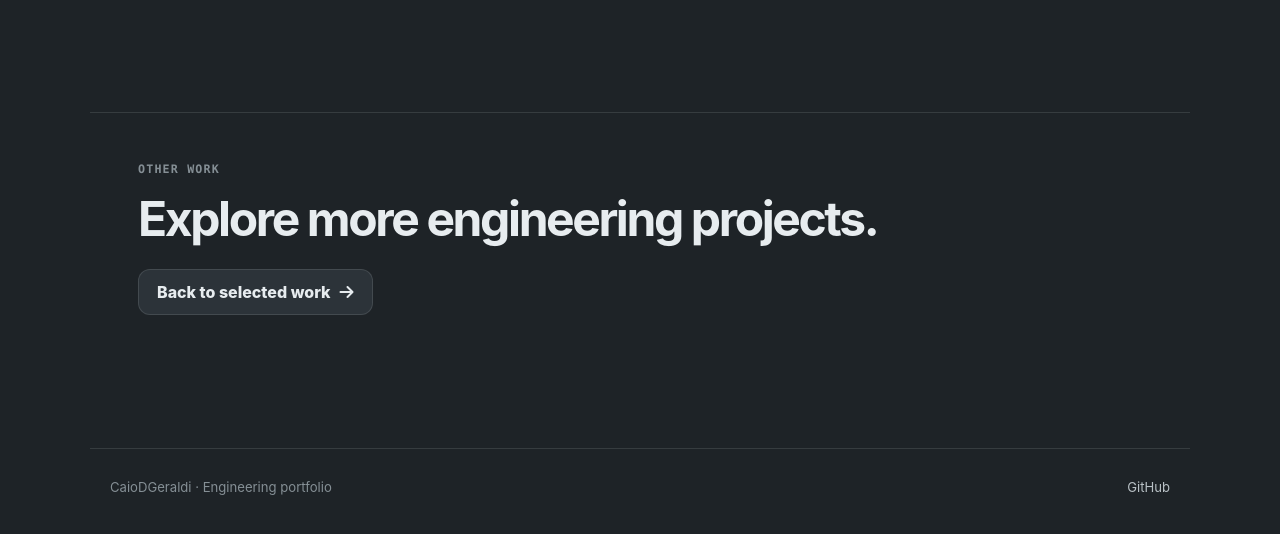
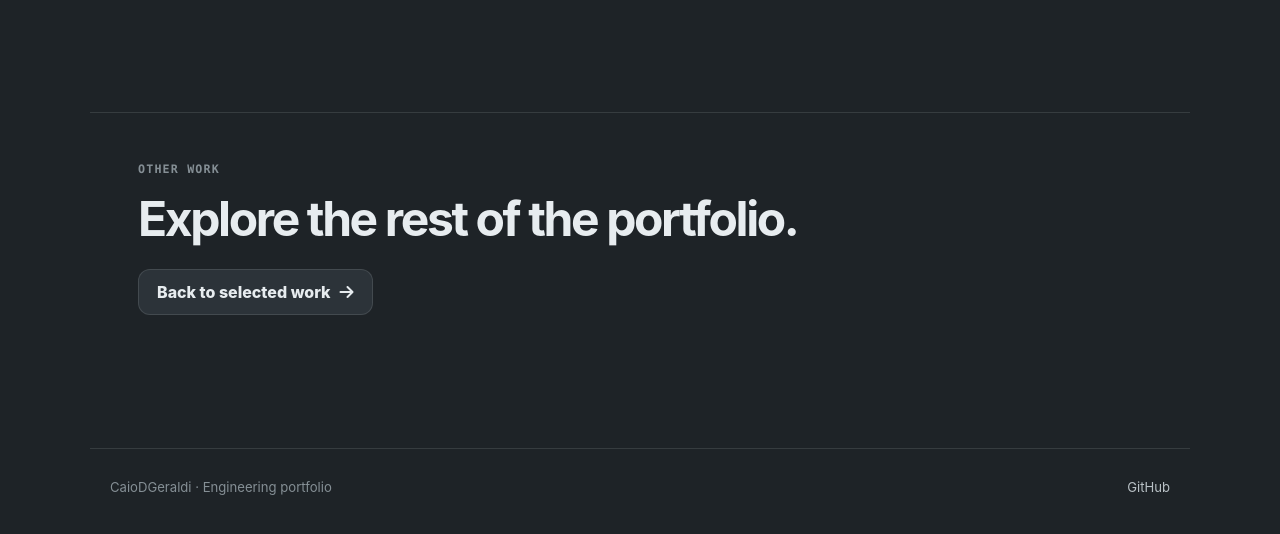
Before and after one commit to CaioDGeraldi/Portfolio, a plain HTML site: page projects/retorna.html in a window 1280 px wide. Shown: the part 3228-3762 px from the top of the page. Drawn offline with Linux system fonts and the light colour scheme.

Commit message:
docs(portfolio): keep sole-featured-project navigation consistent

```diff
--- a/projects/retorna.html
+++ b/projects/retorna.html
@@ -125,7 +125,7 @@
 
     <div class="case-outro">
       <p>OTHER WORK</p>
-      <h2>Explore more engineering projects.</h2>
+      <h2>Explore the rest of the portfolio.</h2>
       <a class="button button-secondary" href="../index.html#projetos" data-localized-link>Back to selected work <i class="fa-solid fa-arrow-right" aria-hidden="true"></i></a>
     </div>
   </main>
```
